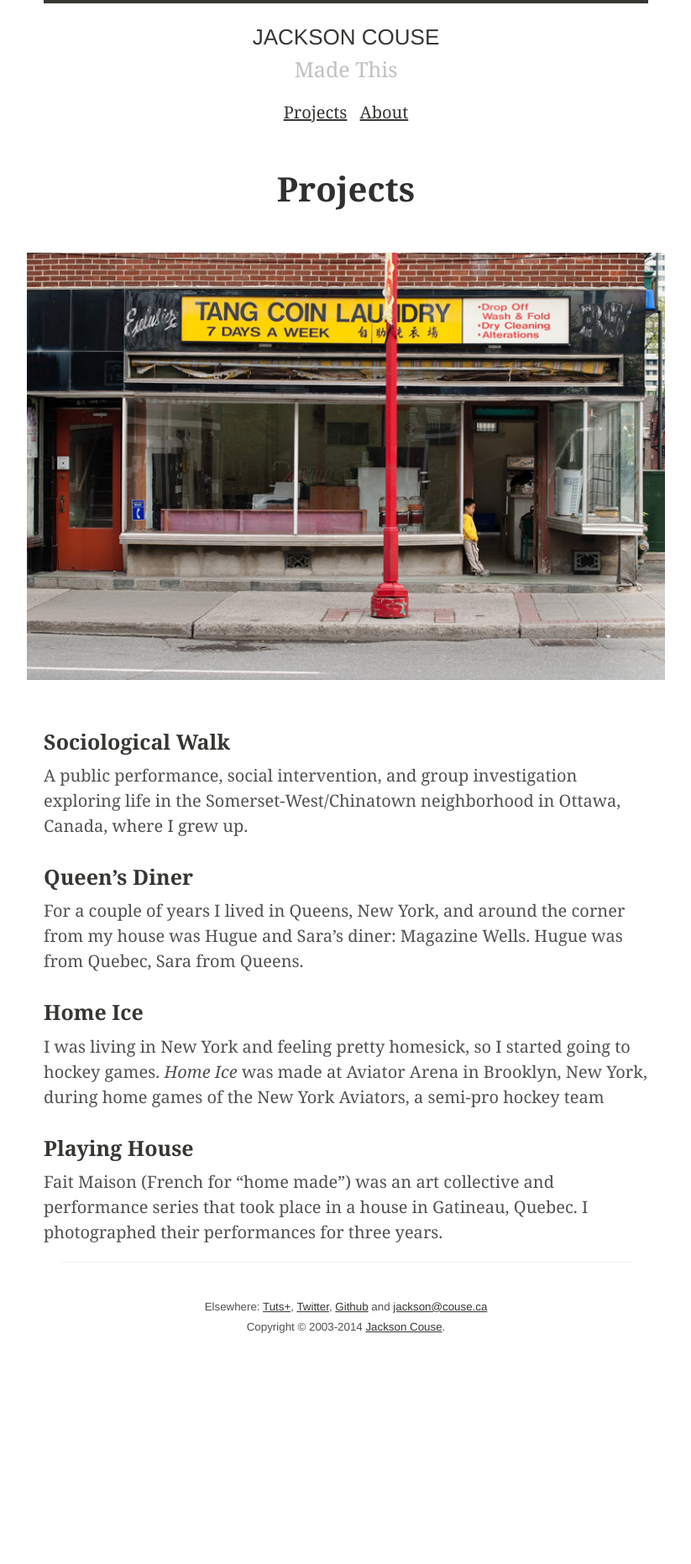
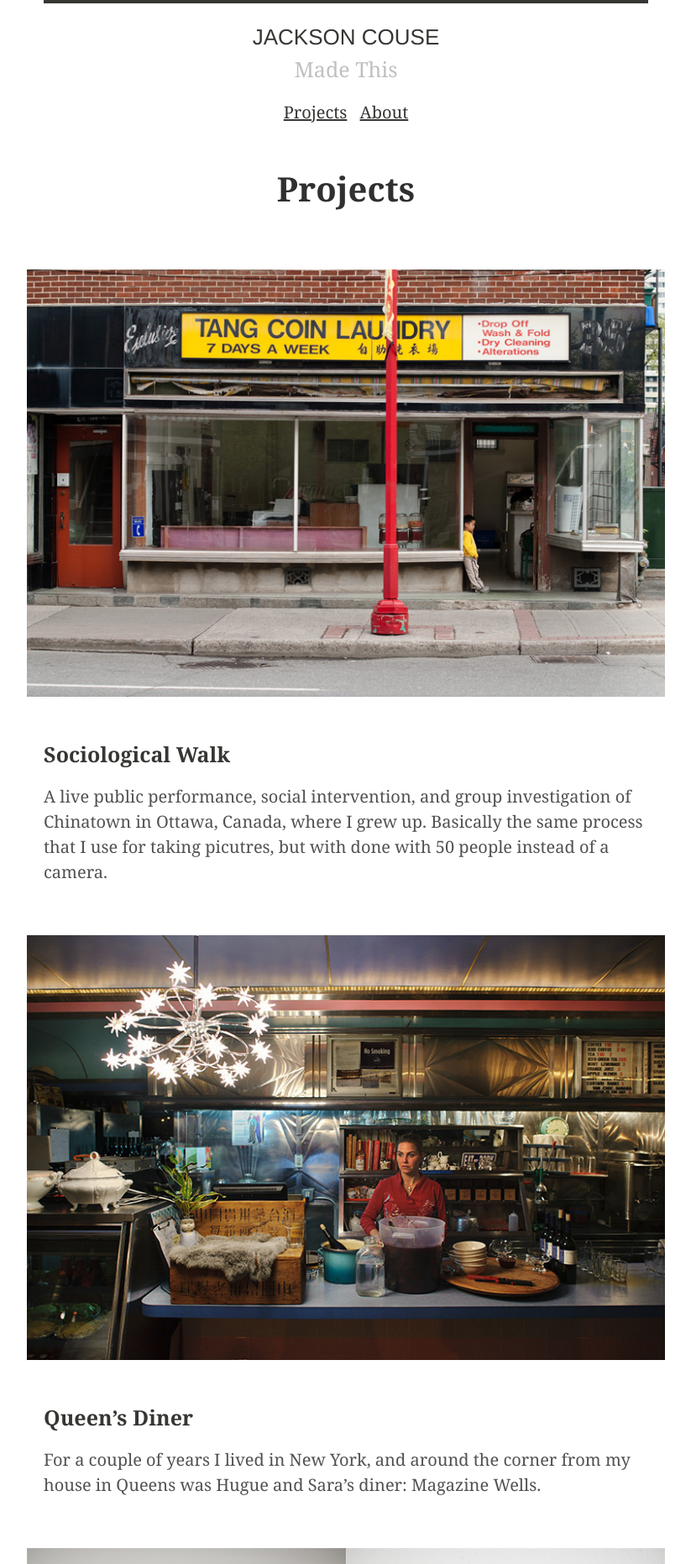
Before and after one commit to jacksoncouse/jacksoncouse.github.io, a Jekyll site: the page built from projects.md, in a window 1280 px wide. Shown: the top 1863 px of the page at 84% size, without its empty margins (228-1051 px from the left). Built offline with Jekyll 4.4.1, drawn with Linux system fonts in a browser that asks for light colours; Markdown is read by kramdown in place of the engine named in the settings; before the commit the page ends 1692 px from its top, so only the background shows below that; some of the changed text lies outside the part shown.

Commit message:
added img links, updated project descriptions

```diff
--- a/projects.md
+++ b/projects.md
@@ -9,16 +9,28 @@ title: Projects
 
 ### Sociological Walk
 
-A public performance, social intervention, and group investigation exploring life in the Somerset-West/Chinatown neighborhood in Ottawa, Canada, where I grew up.
+A live public performance, social intervention, and group investigation of Chinatown in Ottawa, Canada, where I grew up. Basically the same process that I use for taking picutres, but with done with 50 people instead of a camera.
+
+<figure>
+  <img src="/public/images/2010-m-wells-diner.jpg" />
+</figure>
 
 ### Queen's Diner
 
-For a couple of years I lived in Queens, New York, and around the corner from my house was Hugue and Sara's diner: Magazine Wells. Hugue was from Quebec, Sara from Queens.
+For a couple of years I lived in New York, and around the corner from my house in Queens was Hugue and Sara's diner: Magazine Wells.
+
+<figure>
+  <img  src="/public/images/2011-home-ice.jpg" />
+</figure>
 
 ### Home Ice
 
-I was living in New York and feeling pretty homesick, so I started going to hockey games. _Home Ice_ was made at Aviator Arena in Brooklyn, New York, during home games of the New York Aviators, a semi-pro hockey team
+While I living in New York I was feeling pretty homesick, so I started going to hockey games. _Home Ice_ was made at Aviator Arena in Brooklyn where the New York Aviators, a semi-pro hockey team, play.
+
+<figure>
+  <img src="/public/images/2010-playing-house-fait-maison.jpg" />
+</figure>
 
 ### Playing House
 
-Fait Maison (French for "home made") was an art collective and performance series that took place in a house in Gatineau, Quebec. I photographed their performances for three years.
+Fait Maison (French for "home made") was an art collective and performance series in Gatineau, Quebec. I photographed their performances for three years.
--- a/public/css/jackson.css
+++ b/public/css/jackson.css
@@ -85,25 +85,23 @@ h1, h2, h3, h4, h5, h6 {
 h1, h2 {
   text-align: center;
 }
-
 h1 {
   font-size: 2rem;
   line-height: 1.3;
   margin: 1rem 0px;
 }
 h2 {
-  margin-top: 1rem;
+  margin: 2rem 0 1rem 0;
   font-size: 1.5rem;
 }
 h3 {
-  margin-top: 1.5rem;
+  margin: 2rem 0 1rem 0;
   font-size: 1.25rem;
 }
 h4, h5, h6 {
-  margin-top: 1rem;
+  margin: 1rem 0px;
   font-size: 1rem;
 }
-
 /* Body text */
 p {
   margin-top: 0;
@@ -219,7 +217,7 @@ figure {
 
 img {
   max-width: 100%;
-  margin: 1rem 0;
+  margin: 2rem 0 .25rem 0;
 }
 
 /* Tables */
```
